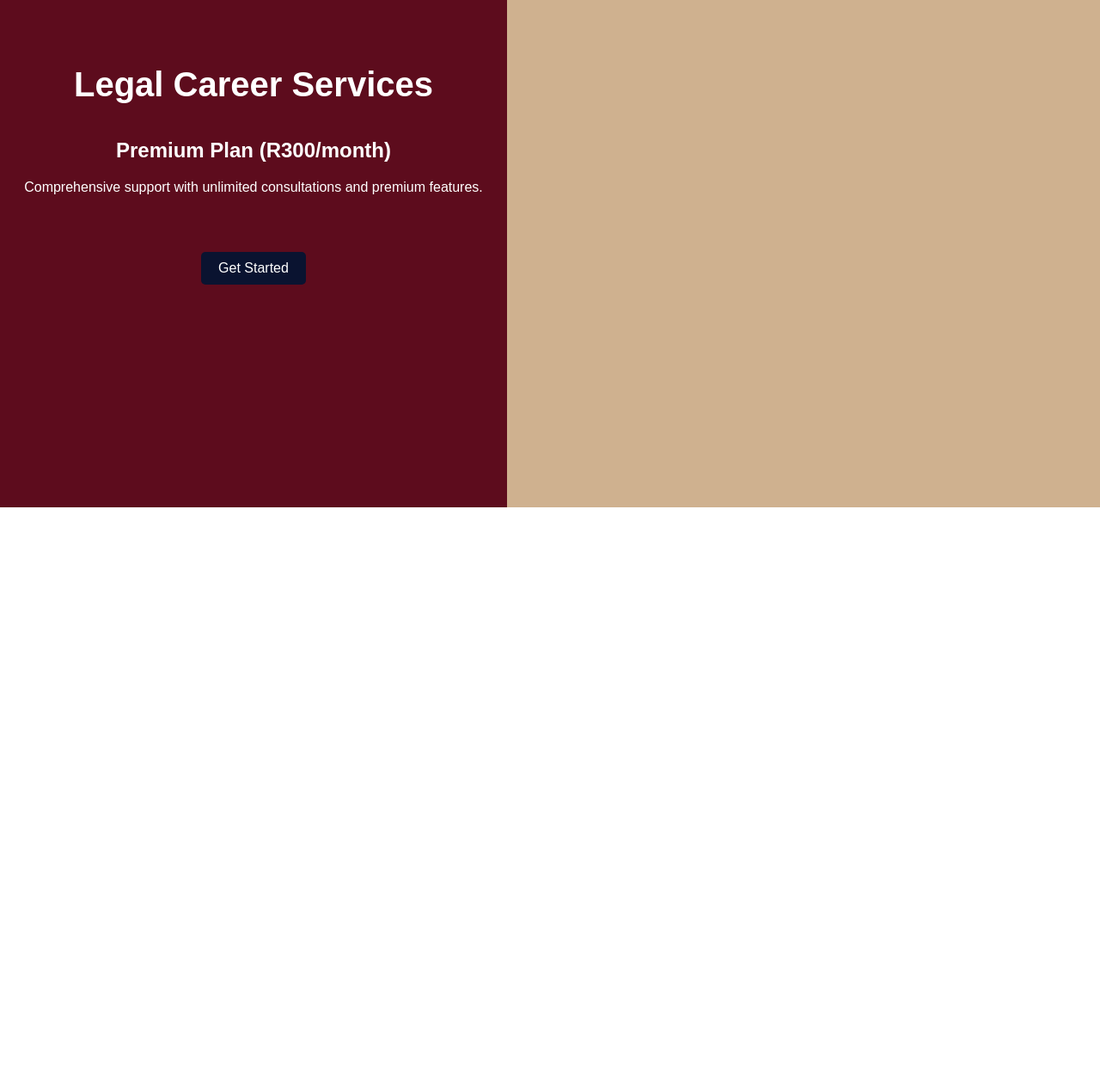
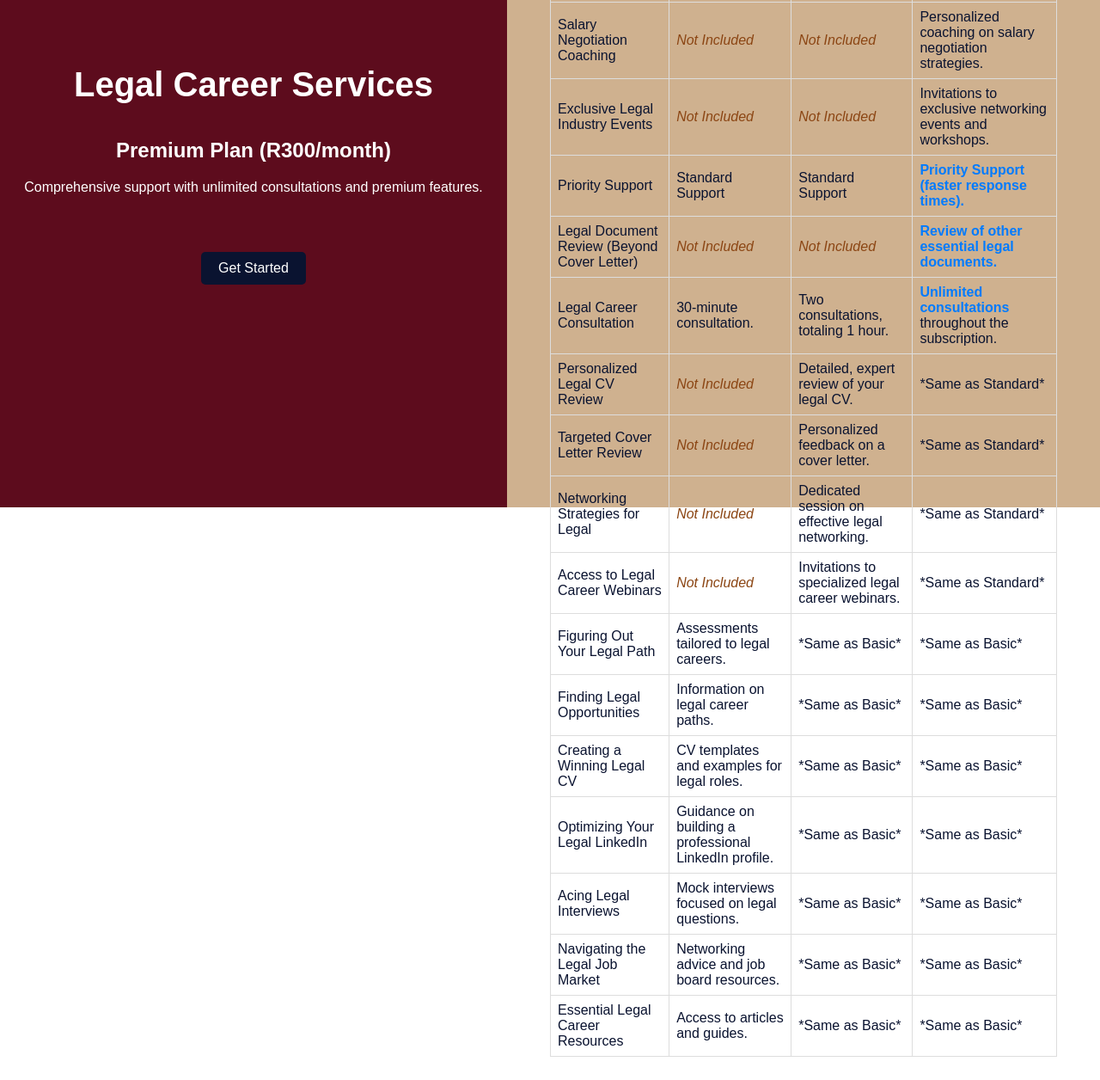
Before and after one commit to iederees-create/premium-plan-table, a plain HTML site: page index.html in a window 1280 px wide. Shown: the part 210-1466 px from the top of the page at 86% size. Before the commit the page ends 800 px from the top, so only its background shows below. Drawn offline with Linux system fonts and the light colour scheme.

Commit message:
Update index.html

```diff
--- a/index.html
+++ b/index.html
@@ -5,7 +5,7 @@
     <meta name="viewport" content="width=device-width, initial-scale=1.0">
     <title>Legal Career Services - Premium Plan</title>
     <style>
-       body {
+        body {
             font-family: Arial, sans-serif;
             margin: 0;
             color: #0A1330;
@@ -70,6 +70,10 @@
             font-size: 1.5em;
             color: #0A1330;
         }
+        .highlight {
+            color: #007bff; /* Or a color that stands out */
+            font-weight: bold;
+        }
     </style>
 </head>
 <body>
@@ -94,4 +98,117 @@
                 </thead>
                 <tbody>
                     <tr>
-                        <td>Personal Branding & Online Presence
+                        <td>Personal Branding & Online Presence</td>
+                        <td class="not-included">Not Included</td>
+                        <td class="not-included">Not Included</td>
+                        <td>Dedicated session on personal branding and online presence development.</td>
+                    </tr>
+                    <tr>
+                        <td>Salary Negotiation Coaching</td>
+                        <td class="not-included">Not Included</td>
+                        <td class="not-included">Not Included</td>
+                        <td>Personalized coaching on salary negotiation strategies.</td>
+                    </tr>
+                    <tr>
+                        <td>Exclusive Legal Industry Events</td>
+                        <td class="not-included">Not Included</td>
+                        <td class="not-included">Not Included</td>
+                        <td>Invitations to exclusive networking events and workshops.</td>
+                    </tr>
+                    <tr>
+                        <td>Priority Support</td>
+                        <td>Standard Support</td>
+                        <td>Standard Support</td>
+                        <td><span class="highlight">Priority Support (faster response times).</span></td>
+                    </tr>
+                    <tr>
+                        <td>Legal Document Review (Beyond Cover Letter)</td>
+                        <td class="not-included">Not Included</td>
+                        <td class="not-included">Not Included</td>
+                        <td><span class="highlight">Review of other essential legal documents.</span></td>
+                    </tr>
+                    <tr>
+                        <td>Legal Career Consultation</td>
+                        <td>30-minute consultation.</td>
+                        <td>Two consultations, totaling 1 hour.</td>
+                        <td><span class="highlight">Unlimited consultations</span> throughout the subscription.</td>
+                    </tr>
+                    <tr>
+                        <td>Personalized Legal CV Review</td>
+                        <td class="not-included">Not Included</td>
+                        <td>Detailed, expert review of your legal CV.</td>
+                        <td>*Same as Standard*</td>
+                    </tr>
+                    <tr>
+                        <td>Targeted Cover Letter Review</td>
+                        <td class="not-included">Not Included</td>
+                        <td>Personalized feedback on a cover letter.</td>
+                        <td>*Same as Standard*</td>
+                    </tr>
+                    <tr>
+                        <td>Networking Strategies for Legal</td>
+                        <td class="not-included">Not Included</td>
+                        <td>Dedicated session on effective legal networking.</td>
+                        <td>*Same as Standard*</td>
+                    </tr>
+                    <tr>
+                        <td>Access to Legal Career Webinars</td>
+                        <td class="not-included">Not Included</td>
+                        <td>Invitations to specialized legal career webinars.</td>
+                        <td>*Same as Standard*</td>
+                    </tr>
+                    <tr>
+                        <td>Figuring Out Your Legal Path</td>
+                        <td>Assessments tailored to legal careers.</td>
+                        <td>*Same as Basic*</td>
+                        <td>*Same as Basic*</td>
+                    </tr>
+                    <tr>
+                        <td>Finding Legal Opportunities</td>
+                        <td>Information on legal career paths.</td>
+                        <td>*Same as Basic*</td>
+                        <td>*Same as Basic*</td>
+                    </tr>
+                    <tr>
+                        <td>Creating a Winning Legal CV</td>
+                        <td>CV templates and examples for legal roles.</td>
+                        <td>*Same as Basic*</td>
+                        <td>*Same as Basic*</td>
+                    </tr>
+                    <tr>
+                        <td>Optimizing Your Legal LinkedIn</td>
+                        <td>Guidance on building a professional LinkedIn profile.</td>
+                        <td>*Same as Basic*</td>
+                        <td>*Same as Basic*</td>
+                    </tr>
+                    <tr>
+                        <td>Acing Legal Interviews</td>
+                        <td>Mock interviews focused on legal questions.</td>
+                        <td>*Same as Basic*</td>
+                        <td>*Same as Basic*</td>
+                    </tr>
+                    <tr>
+                        <td>Navigating the Legal Job Market</td>
+                        <td>Networking advice and job board resources.</td>
+                        <td>*Same as Basic*</td>
+                        <td>*Same as Basic*</td>
+                    </tr>
+                    <tr>
+                        <td>Essential Legal Career Resources</td>
+                        <td>Access to articles and guides.</td>
+                        <td>*Same as Basic*</td>
+                        <td>*Same as Basic*</td>
+                    </tr>
+                </tbody>
+            </table>
+            <div class="social-icons">
+                <a href="#"><i class="fab fa-instagram"></i></a>
+                <a href="#"><i class="fab fa-facebook"></i></a>
+                <a href="#"><i class="fab fa-twitter"></i></a>
+                <a href="#"><i class="fab fa-linkedin"></i></a>
+            </div>
+        </div>
+    </div>
+    <script src="https://kit.fontawesome.com/your-font-awesome-kit.js" crossorigin="anonymous"></script>
+</body>
+</html>
```
